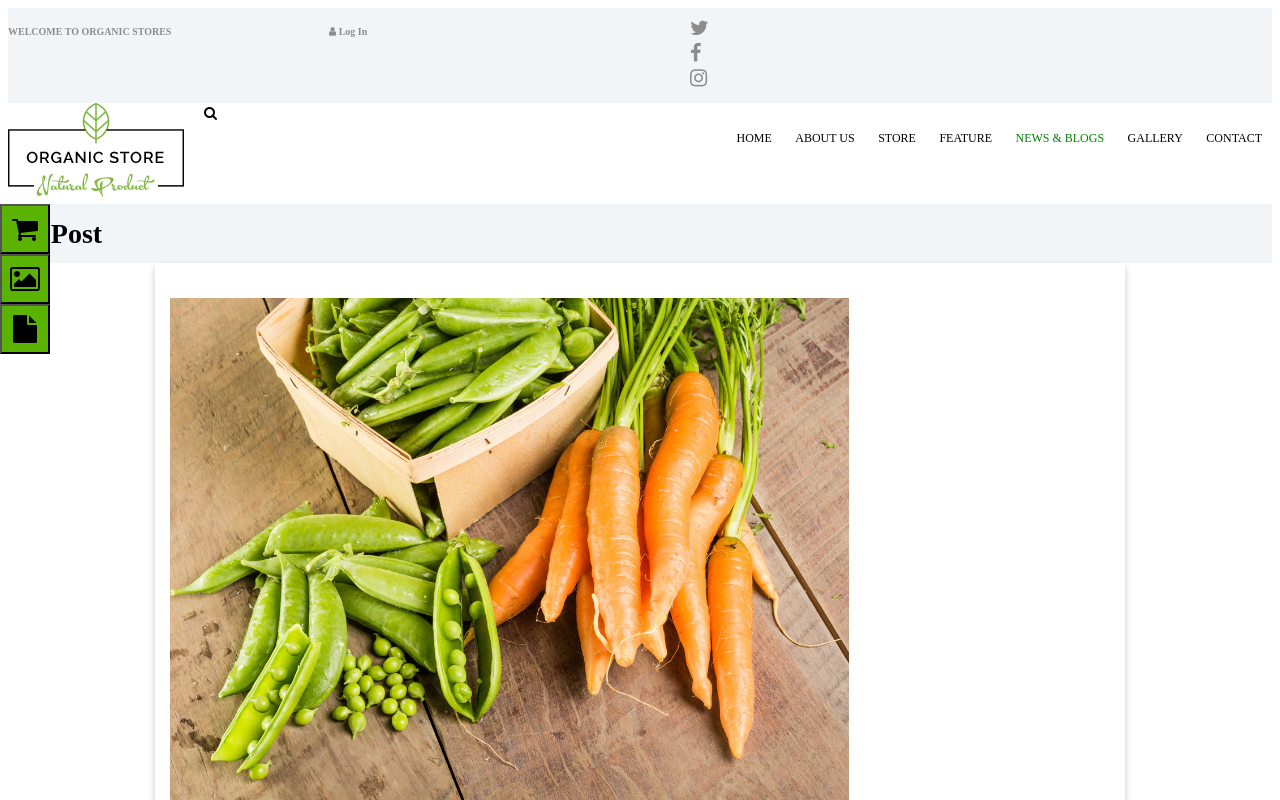
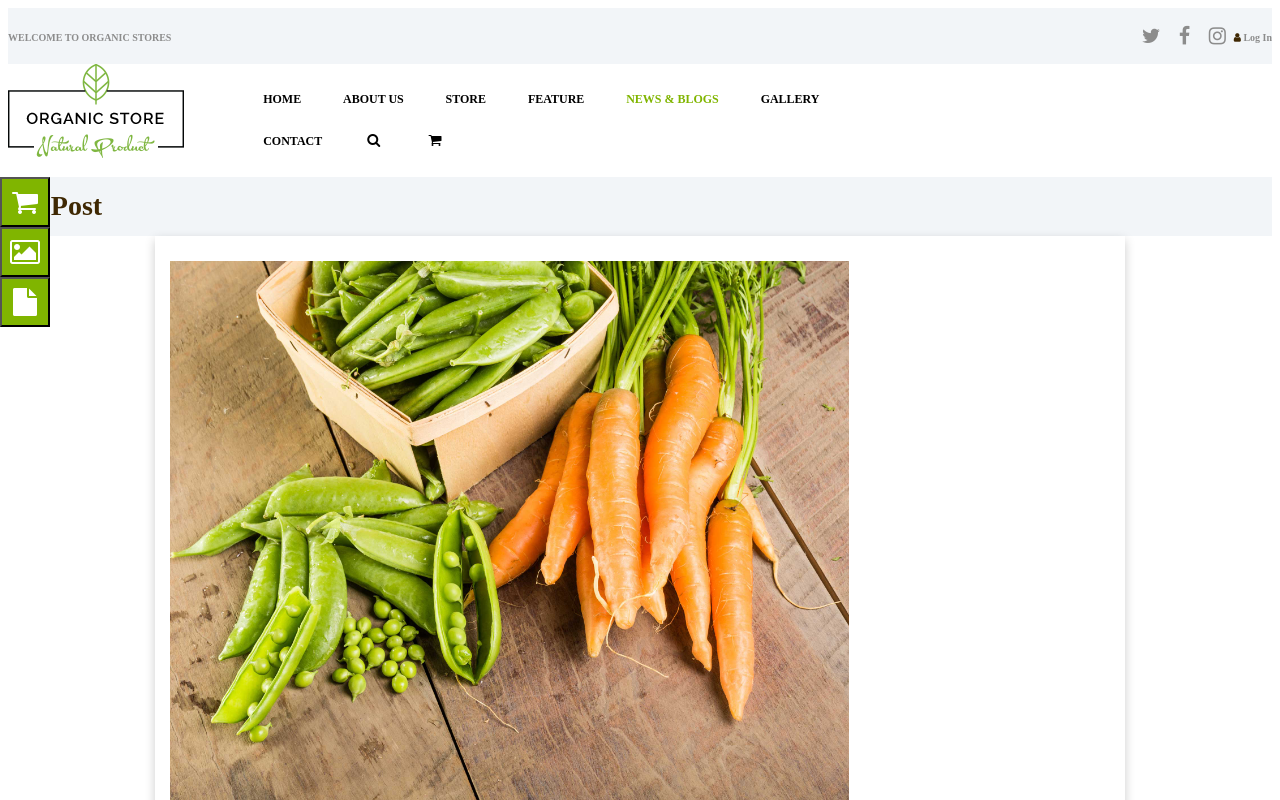
Before and after one commit to 5sachin/internship, a plain HTML site: page index.html in a window 1280 px wide. Shown: the top 800 px of the page. Drawn offline with Linux system fonts and the light colour scheme.

Commit message:
Fourt COmmit

```diff
--- a/css/styles.css
+++ b/css/styles.css
@@ -27,12 +27,45 @@ ul{
 	grid-gap: 20px;
 }
 
+h1, h2, h3, h4, h5, h6, h1 a, h2 a, h3 a, h4 a, h5 a, h6 a {
+    color: #3F2803;
+}
+
+
+h5 {
+    font-family: Raleway;
+    font-size: 1.429em;
+    font-weight: 700;
+    line-height: 1.200em;
+    margin-top: 2.65em;
+    margin-bottom: 1.3em;
+}
 .Row1{
 	background-color: #F2F5F8;
 	font-size: 0.714em;
 	color: #8C8C8C;
 }
 
+.Row1 h4{
+	font-family: inherit;
+	margin-top: 1.2rem;
+	background-color: #F2F5F8;
+	color: #8C8C8C;
+	float: left;
+}
+
+.Row1 .topnav h4 {
+	font-family: inherit;
+	margin-top: 1.2rem;
+	background-color: #F2F5F8;
+	color: #8C8C8C;
+	float: right;
+}
+
+header .topnav {
+	float: right;
+	text-align: right;
+}
 
 body {
     font-family: Cantarell;
@@ -40,25 +73,48 @@ body {
     font-weight: 400;
     line-height: 1.571em;
 }
+.search{
+	display: none;
+}
+
+
+.topnav{
+	float: right;
+}
+
+.topnav ul li{
+	display: inline-block;
+}
+
+.topnav ul li a{
+	padding: 8px;
+}
+
+.topnav ul li a:hover{
+	color: green;
+}
 
 @media screen and (max-width: 1200px){
 	.Row1{
 		display: none;
 	}
-	.logo{
-		align-self: center;
-		text-align: center;
-	}
 
 	.row3{
 		text-align: center;
 	}
-
-	.search{
+	header .row .search{
+		text-align: center;
 		align-self: center;
+		display: block;
+	}
+	header .row .logo{
+		text-align: center;
+		align-items: center;
 	}
 
-	nav ul{
+
+
+	nav{
 		display: none;
 	}
 }
@@ -82,11 +138,14 @@ nav ul li a{
 	line-height: 1.929em;
 	display: block;
 	text-transform: uppercase;
+	padding: 0.8em 1.6em 0.8em;
+    font-weight: 700;
+
 
 }
 
 nav ul li a:hover,.active{
-	color: green;
+	color: #80b500;
 }
 
 
@@ -170,17 +229,26 @@ nav ul li a:hover,.active{
 }
 
 #fixedButtons{
-	background-color: #59b300;
+	background-color: #80b500;
+	color: white;
 	height: 50px;
 	width: 50px;
+}
+
+#fixedButtons:hover{
+	background-color: #80b500;
+	color: white;
+	height: 60px;
+	width: 60px;
+	transition-delay: 0.1s;
 }
 
 
 .card {
   /* Add shadows to create the "card" effect */
-  box-shadow: 0 4px 8px 0 rgba(0,0,0,0.2);
-  transition: 0.3s;
-  padding-top: 20px;
+  box-shadow: 0 4px 10px 0 rgba(0,0,0,0.2);
+  transition: 0.2s;
+  padding-top: 10px;
 }
 
 /* On mouse-over, add a deeper shadow */
@@ -194,12 +262,13 @@ nav ul li a:hover,.active{
 	padding-right: 15px;
 }
 
+
 .card .container {
   padding: 2px 16px;
 }
 
 .cardBtn{
-	background-color: #59b300;
+	background-color: #80B500;
 	color: white;
 	border-radius:8px;
 }
@@ -215,9 +284,10 @@ footer{
 .footerTags{
 	height: 30px;
 	font-size: 1.5em;
+	border-radius: 5px;
 }
 
 .footerTags:hover{
-	background-color: #59b300;
-	transition-delay: 0.3s;
+	background-color: #80B500;
+	transition-delay: 0.2s;
 }
--- a/index.html
+++ b/index.html
@@ -9,29 +9,31 @@
 <body>
     <header class="container-fluid jumbotron">
         <div class="row Row1">
-            <div class="col-3">
+            <div class="col-2 col-md-12">
                 <h4>WELCOME TO ORGANIC STORES</h4>
             </div>
-            <div class="col-3 col-md-12">
+            <div class="col-10 col-md-12 topnav" id="myTopnav">
                 <h4><a class="fa fa-user"></a> Log In</h4>
-            </div>
-            <div class="topnav col-6" id="myTopnav">
                 <ul>
                         <li><a class="fa fa-twitter fa-2x"></a></li>
                         <li><a class="fa fa-facebook fa-2x"></a></li>
                         <li><a class="fa fa-instagram fa-2x"></a></li>
                 </ul>
+
             </div>
         </div>
 
         <div class="row">
-            <div class="col-1 col-md-4 logo">
+            <div class="col-1 logo">
                     <img src="images/logo-small.webp">
             </div>
-            <div class="col-4 col-md-4">
-                    <i class="fa fa-search search"></i>
+            <div class="col-1 search">
+                    <i class="fa fa-bars"></i>
             </div>
-            <nav class="col-7 col-md-4">
+            <div class="col-1 search">
+                    <i class="fa fa-shopping-cart"></i>
+            </div>
+            <nav class="col-7">
                 <ul>
                     <li><a href="#">Home</a></li>
                     <li><a href="#">About Us</a></li>
@@ -40,6 +42,8 @@
                     <li><a href="#" class="active">News & Blogs</a></li>
                     <li><a href="#">Gallery</a></li>
                     <li><a href="#">Contact</a></li>
+                    <li><a href="#" class="fa fa-search"></a></li>
+                    <li><a href="#" class="fa fa-shopping-cart"></a></li>
                 </ul>
             </nav>
         </div>
@@ -111,7 +115,7 @@
                     <div>
                         <p>Nam tincidunt faucibus antec blandit tortor dignissim non lorem ipsum dolorem sit amet aute irure dolor in reprehenderit.</p>
                     </div>
-                    <div>
+                    <div class="footerLinks">
                         <a class="fa fa-twitter fa-2x" style="padding: 8px;"></a>
                         <a class="fa fa-instagram fa-2x" style="padding: 8px;"></a>
                         <a class="fa fa-facebook fa-2x" style="padding: 8px;"></a>
```
